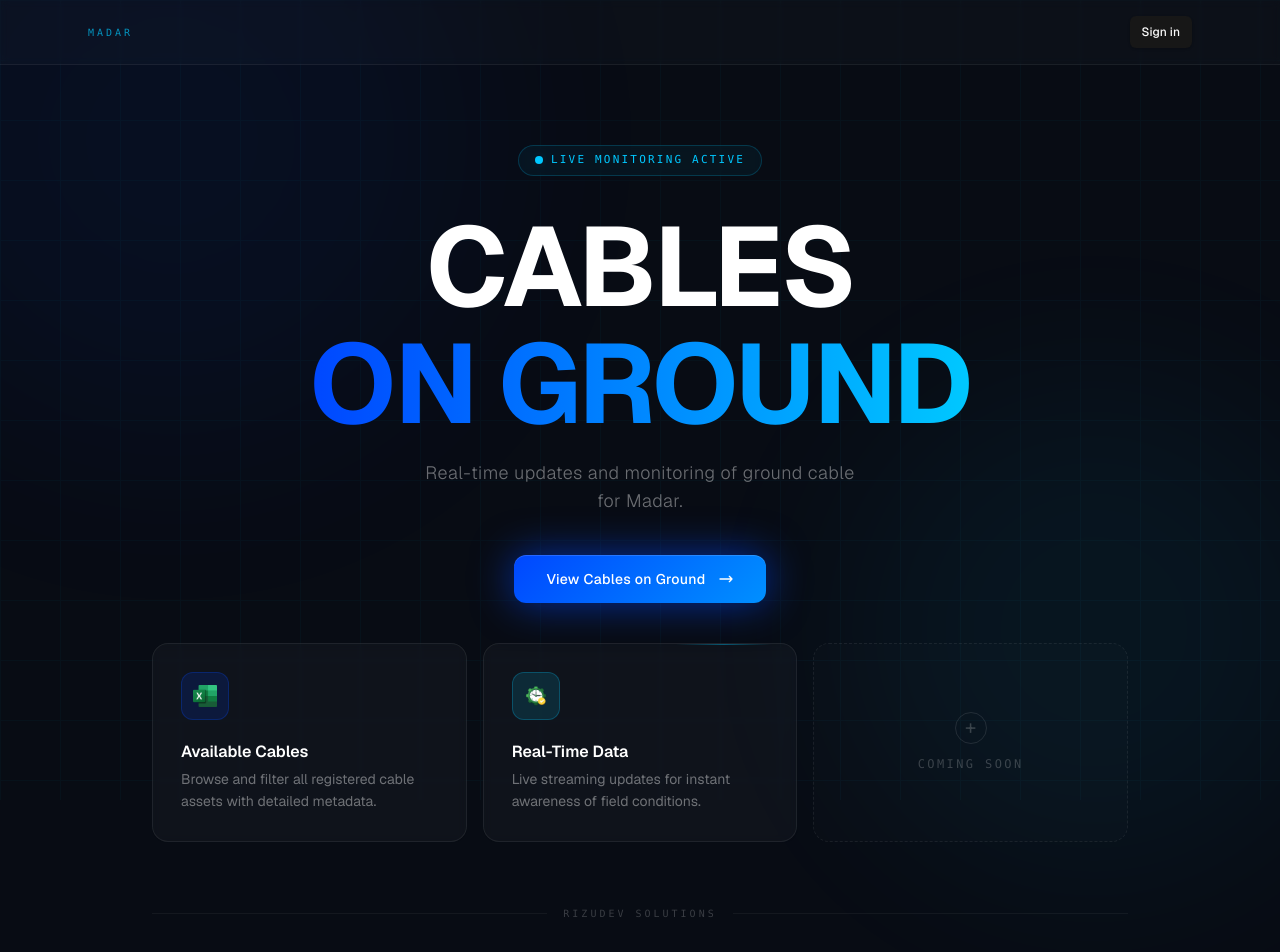
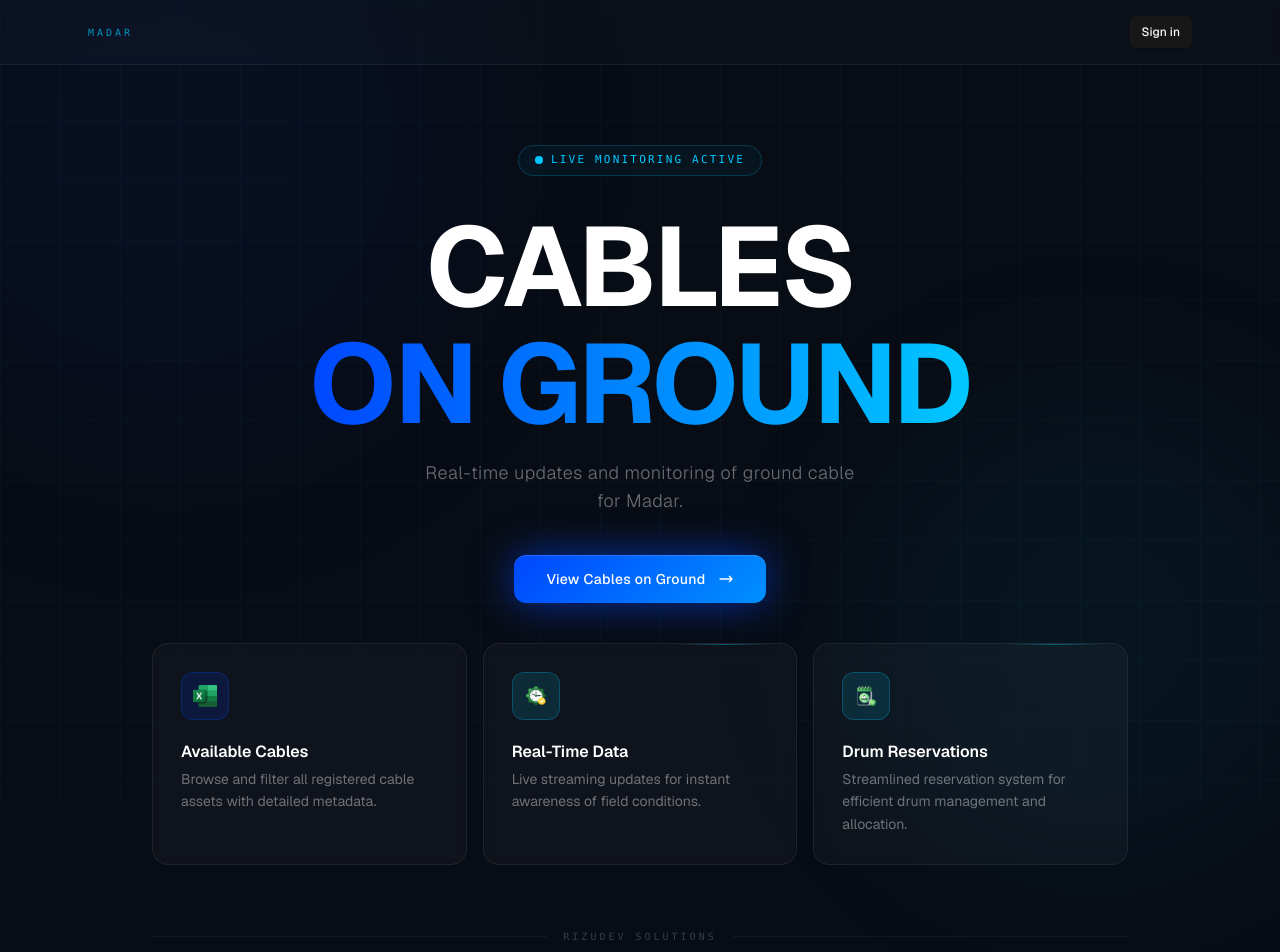
Before and after one commit to rizwithnorizz/cables-on-ground, a Next.js app: page / in a window 1280 px wide. Shown: the top 952 px of the page. Built offline with nearby package versions, Linux system fonts and the light colour scheme; no server answers.

Commit message:
main page complete

```diff
--- a/app/page.tsx
+++ b/app/page.tsx
@@ -155,15 +155,30 @@ export default function Home() {
           </div>
 
           {/* Card 3 — placeholder */}
-          <div className="relative rounded-2xl border border-dashed border-white/[0.07] bg-white/[0.01] p-7 flex flex-col items-center justify-center gap-3">
-            <div className="w-8 h-8 rounded-full border border-white/10 flex items-center justify-center">
-              <span className="text-white/20 text-xl leading-none mb-0.5">
-                +
-              </span>
+          <div className="group relative rounded-2xl border border-white/[0.07] bg-white/[0.03] backdrop-blur-sm p-7 flex flex-col gap-5 hover:border-[#00C8FF]/30 hover:bg-white/[0.05] transition-all duration-300">
+            {/* Accent glow */}
+            <div className="absolute top-0 right-6 w-24 h-px bg-gradient-to-r from-transparent via-[#00C8FF]/40 to-transparent" />
+            <div
+              className="w-12 h-12 rounded-xl flex items-center justify-center"
+              style={{
+                background: "rgba(0, 200, 255, 0.12)",
+                border: "1px solid rgba(0, 200, 255, 0.25)",
+              }}
+            >
+              <img
+                src="/images/reservation.png"
+                alt="Realtime"
+                className="w-6 h-6 object-contain"
+              />
             </div>
-            <span className="text-white/20 text-xs tracking-[0.2em] font-mono uppercase">
-              Coming Soon
-            </span>
+            <div>
+                <h3 className="text-white font-semibold text-base mb-1">
+                Drum Reservations
+                </h3>
+                <p className="text-white/40 text-sm leading-relaxed">
+                Streamlined reservation system for efficient drum management and allocation.
+                </p>
+            </div>
           </div>
         </div>
 
```
Also changed, not shown: public/images/reservation.png (added).
